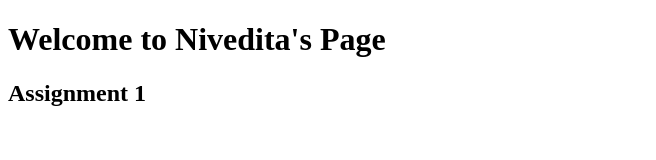
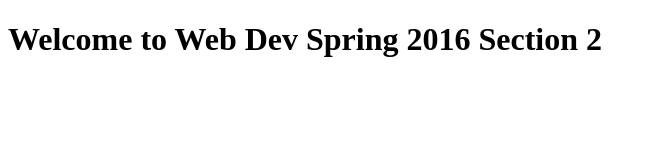
Before and after one commit to nivedita2015/WebDevSpring2016, a website: page public/index.html in a window 1280 px wide. Shown: the whole page, without its empty margins (0-656 px from the left). Drawn offline with Linux system fonts and the light colour scheme.

Commit message:
Updating first landing page

```diff
--- a/public/index.html
+++ b/public/index.html
@@ -2,10 +2,11 @@
 <html lang="en">
 <head>
     <meta charset="UTF-8">
-    <title>Welcome to my page</title>
+    <title>Directory List</title>
 </head>
 <body>
-<h1>Welcome to Nivedita's Page</h1>
-<h2>Assignment 1</h2>
+<h1>Welcome to Web Dev Spring 2016 Section 2</h1>
+<a href = "assignment"></a>
+
 </body>
 </html>
```
Also changed, not shown: public/assignment/index.html (added, +11 -0 lines).
